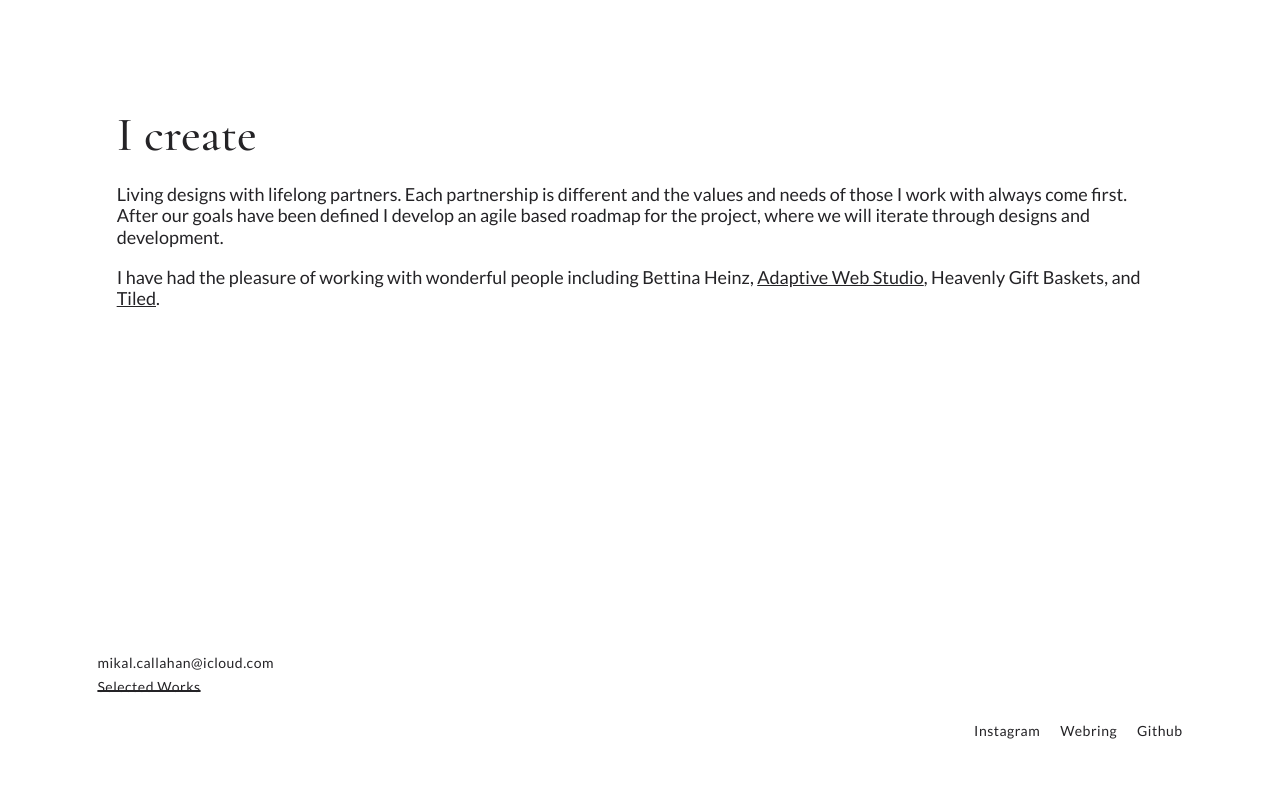
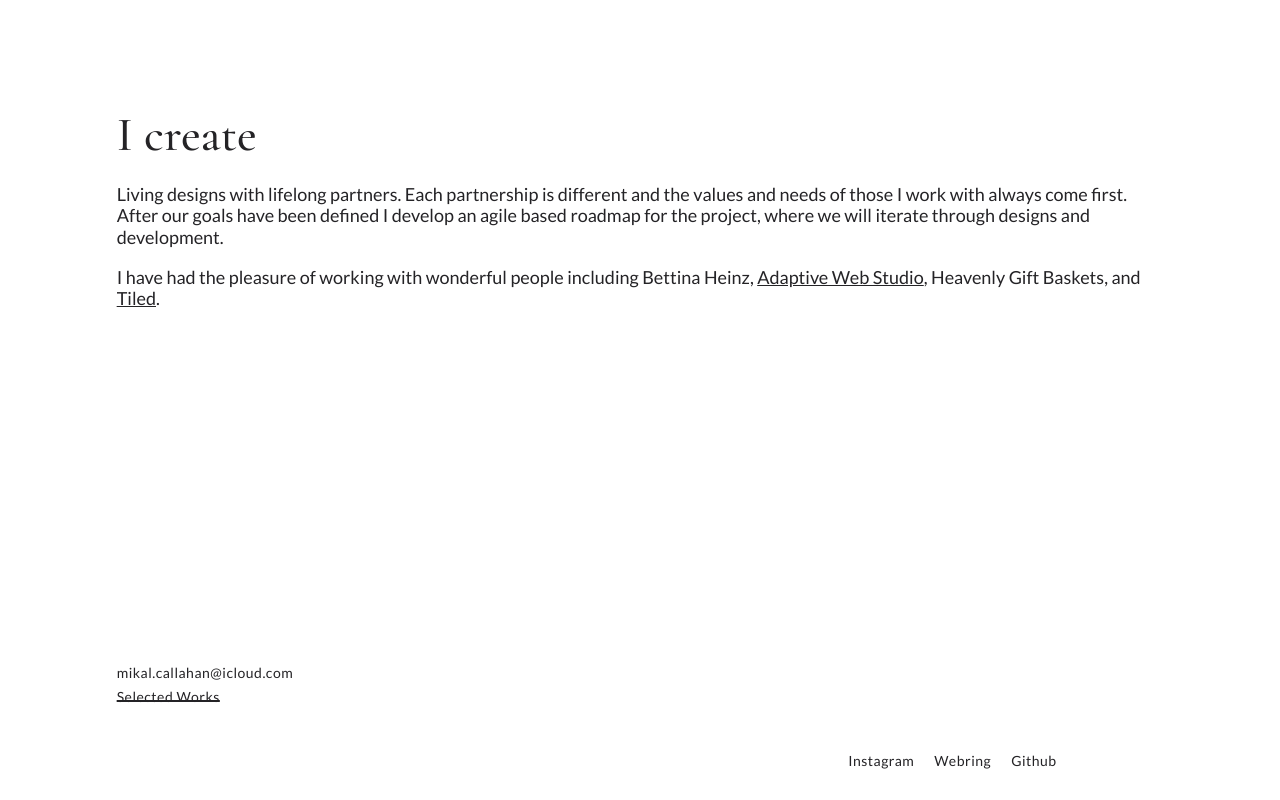
Before and after one commit to mikalcallahan/Portfolio-old, a React (Create React App) app in the folder client/: page /about in a window 1280 px wide. Shown: the part 3179-3979 px from the top of the page. Before the commit the page ends 3939 px from the top, so only its background shows below. Built offline with nearby package versions, Linux system fonts and the light colour scheme.

Commit message:
styled-components

```diff
--- a/client/src/components/Footer.js
+++ b/client/src/components/Footer.js
@@ -5,7 +5,7 @@
  */
 
 // Imports
-import React, { Component } from 'react'
+import React from 'react'
 import styled from 'styled-components'
 import PreFooter from 'components/PreFooter'
 import FooterLinks from 'components/FooterLinks'
@@ -41,18 +41,21 @@ const getFooterLinks = () => {
 const Footer = styled.footer`
   bottom: 0;
   display: flex;
-  grid-gap: {variables.columnGutterPx};
-  grid-gap: {variables.columGutter};
+  grid-gap: ${variables.columnGutterPx};
+  grid-gap: ${variables.columGutter};
   flex-wrap: wrap;
-  padding: $padding-px;
-  padding: $padding;
+  /*padding: 1px;
+  padding: 1rem;
+  */
+  padding: ${variables.paddingPx};
+  padding: ${variables.padding};
   height: auto;
   position: relative;
   width: 100%;
   ${breakpoint.small`
     display: grid;
-    grid-column: {variables.gridColumn};
-    grid-template-columns: {variables.gridTemplateColumnMedium};
+    grid-column: ${variables.gridColumn};
+    grid-template-columns: ${variables.gridTemplateColumnMedium};
   `}
 `
 
--- a/client/src/styles/about.scss
+++ b/client/src/styles/about.scss
@@ -48,9 +48,11 @@
 
 .intro {
   background-color: $background-color;
+  height: 80vh;
   margin: 0;
   padding: $padding-px;
   padding: $padding;
+
   //padding: 0 0 40px $padding;
   p {
     animation-duration: 2.5s;
--- a/client/src/styles/variables.js
+++ b/client/src/styles/variables.js
@@ -1,6 +1,8 @@
 export default {
   columnGutterPx: '20px',
-  columnGutter: '2.0rem',
+  columnGutter: '2rem',
   gridColumn: '2 / 2',
   gridTemplateColumnMedium: 'repeat(12, 1fr)',
+  paddingPx: '10px',
+  padding: '1rem',
 }
```
